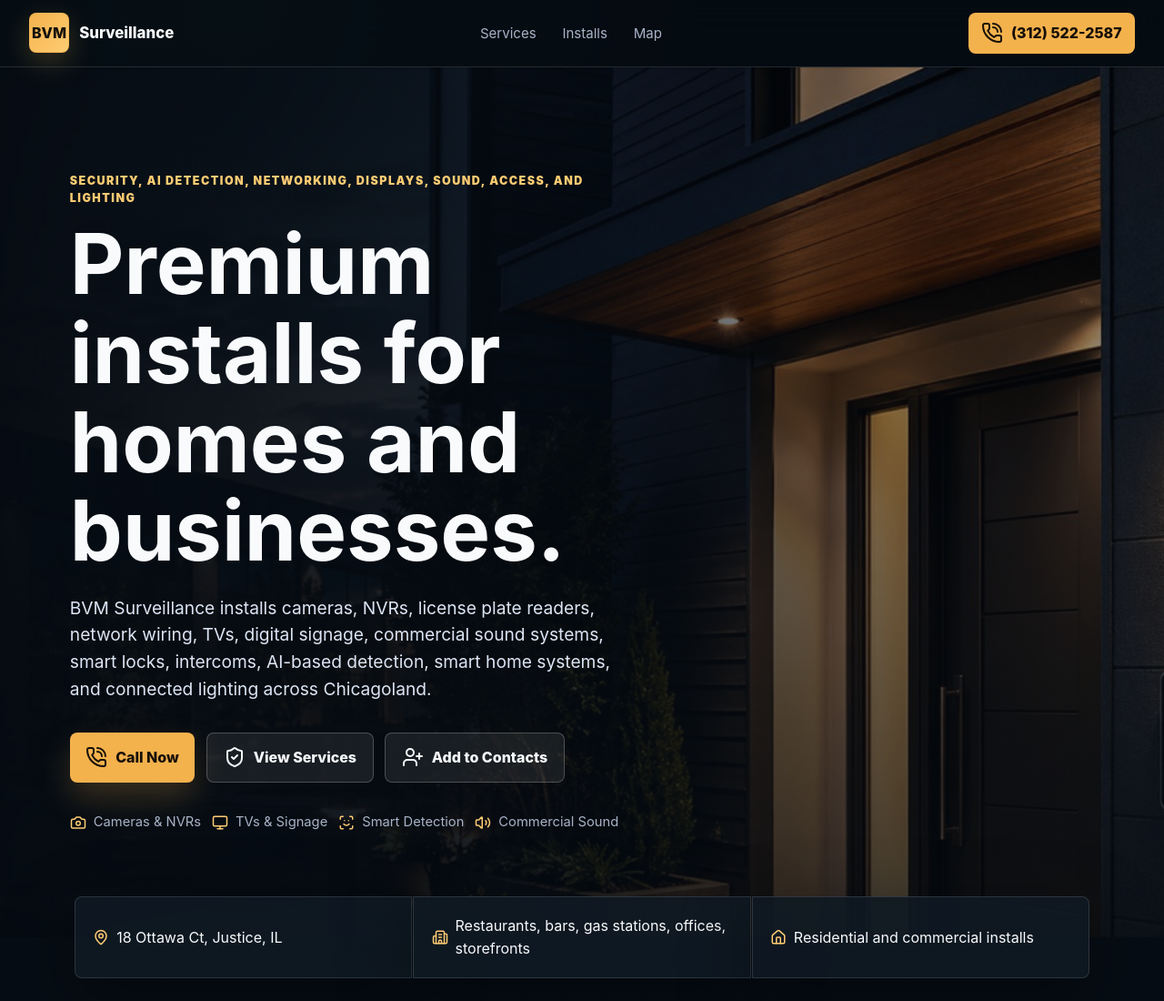
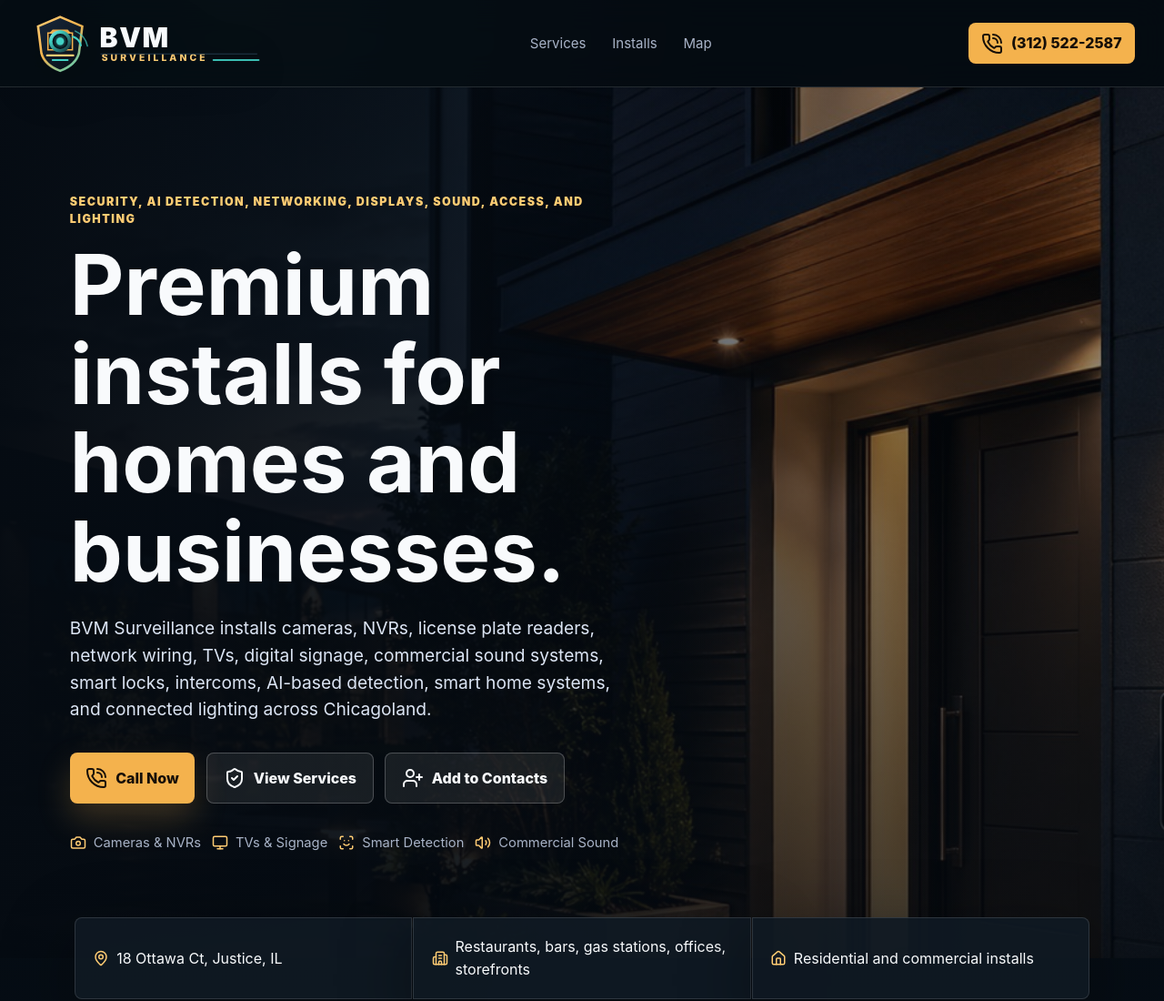
Before and after one commit to jonkomperda/BVMWebsite, a plain HTML site: page index.html in a window 1280 px wide. Shown: the top 1100 px of the page at 91% size. Drawn offline with nearby package versions, Linux system fonts and the light colour scheme.

Commit message:
logo update

```diff
--- a/index.html
+++ b/index.html
@@ -11,13 +11,13 @@
     <link rel="preconnect" href="https://unpkg.com" />
     <link rel="preconnect" href="https://www.openstreetmap.org" />
     <link rel="preconnect" href="https://tile.openstreetmap.org" />
+    <link rel="icon" href="assets/bvm-logo-mark.svg" type="image/svg+xml" />
     <link rel="stylesheet" href="styles.css" />
   </head>
   <body>
     <header class="site-header" aria-label="Primary navigation">
       <a class="brand" href="#top" aria-label="BVM Surveillance home">
-        <span class="brand-mark">BVM</span>
-        <span class="brand-text">Surveillance</span>
+        <img class="brand-logo" src="assets/bvm-logo.svg" alt="BVM Surveillance logo" />
       </a>
       <nav class="nav-links" aria-label="Page sections">
         <a href="#services">Services</a>
--- a/styles.css
+++ b/styles.css
@@ -64,26 +64,13 @@ img {
 .brand {
   display: inline-flex;
   align-items: center;
-  gap: 0.7rem;
-  min-width: max-content;
-  font-weight: 800;
-  letter-spacing: 0;
+  min-width: 220px;
 }
 
-.brand-mark {
-  display: inline-grid;
-  place-items: center;
-  width: 44px;
-  height: 44px;
-  border: 1px solid rgba(244, 178, 77, 0.55);
-  border-radius: var(--radius);
-  color: #15100a;
-  background: linear-gradient(135deg, var(--gold), var(--gold-strong));
-  box-shadow: 0 10px 30px rgba(244, 178, 77, 0.22);
-}
-
-.brand-text {
-  font-size: 1.05rem;
+.brand-logo {
+  width: clamp(210px, 21vw, 300px);
+  height: auto;
+  filter: drop-shadow(0 12px 26px rgba(0, 0, 0, 0.26));
 }
 
 .nav-links {
@@ -583,8 +570,12 @@ svg {
     min-height: auto;
   }
 
-  .brand-text {
-    font-size: 1rem;
+  .brand {
+    min-width: 190px;
+  }
+
+  .brand-logo {
+    width: 208px;
   }
 
   .header-call {
```
Also changed, not shown: assets/bvm-logo-mark.svg (added), assets/bvm-logo.svg (added).
